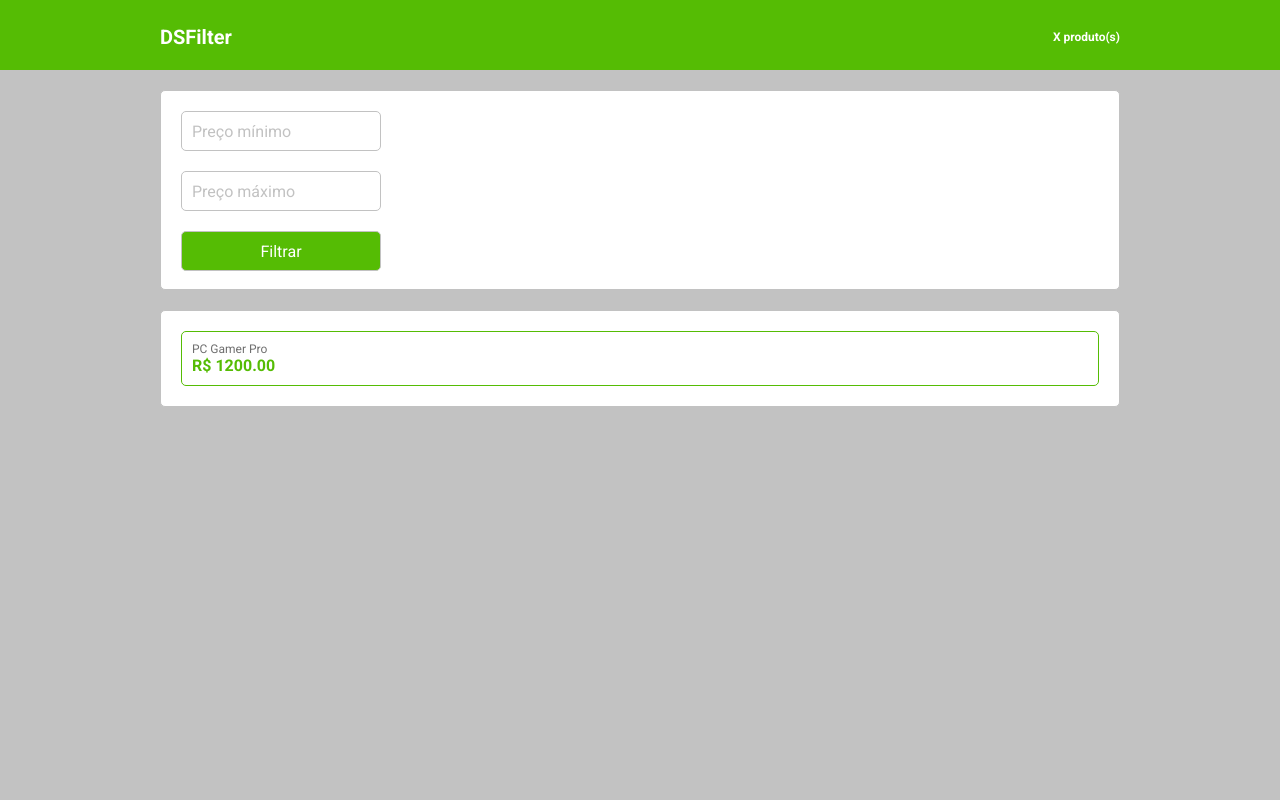
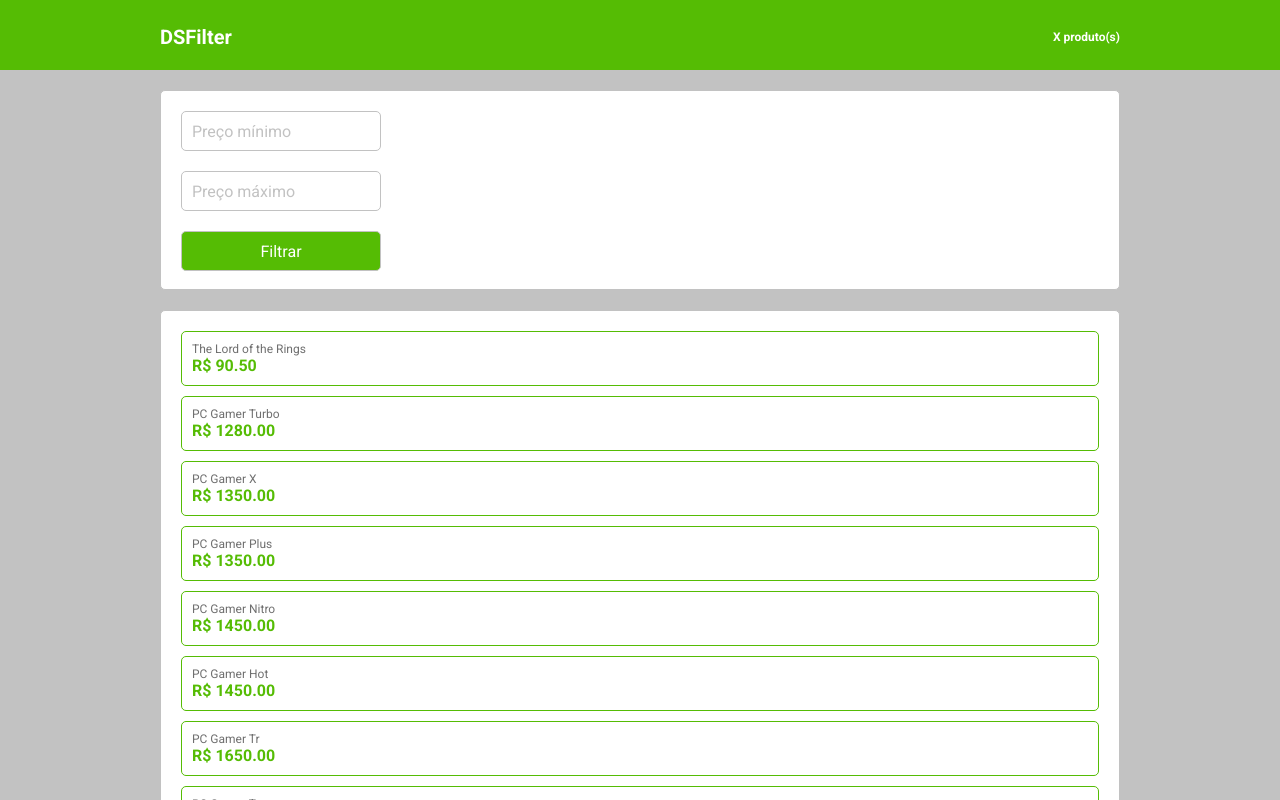
Before and after one commit to EduardoGomes1982/desafio-dsfilter, a React (Vite) app in the folder frontend/: page / in a window 1280 px wide. Shown: the top 800 px of the page. Built offline with nearby package versions, Linux system fonts and the light colour scheme.

Commit message:
Listing data model

```diff
--- a/frontend/src/components/Listing/index.tsx
+++ b/frontend/src/components/Listing/index.tsx
@@ -1,12 +1,20 @@
+import { ProductDTO } from "../../models/product";
+import { findByPrice } from "../../services/product-service";
 import "./styles.css";
 
 export default function Listing() {
-    return(
+    const listProd: ProductDTO[] = findByPrice(0, Number.MAX_VALUE);
+
+    return (
         <section id="listing-section" className="ds-container ds-listing-card">
-            <div className="dsc-list-item">
-                <p className="ds-item-title">PC Gamer Pro</p>
-                <p className="ds-item-price">R$ 1200.00</p>
-            </div>
+            {
+                listProd.map(p =>
+                    <div key={p.id} className="dsc-list-item">
+                        <p className="ds-item-title">{p.name}</p>
+                        <p className="ds-item-price">R$ {p.price.toFixed(2)}</p>
+                    </div>
+                )
+            }
         </section>
     )
 }
--- a/frontend/src/components/Listing/styles.css
+++ b/frontend/src/components/Listing/styles.css
@@ -4,6 +4,9 @@
     border-radius: 5px;
     border: 1px solid var(--ds-color-border-primary);
     padding: 20px;
+    display: flex;
+    flex-direction: column;
+    gap: 10px;
 }
 
 .dsc-list-item {
--- /dev/null
+++ b/frontend/src/models/product.ts
@@ -0,0 +1,5 @@
+export type ProductDTO = {
+    id: number,
+    name: string,
+    price: number
+}
--- /dev/null
+++ b/frontend/src/services/product-service.ts
@@ -0,0 +1,75 @@
+import { ProductDTO } from "../models/product";
+
+export function findByPrice(min: number, max: number): ProductDTO[] {
+  return products
+    .filter((x) => x.price >= min && x.price <= max)
+    .sort((x, y) => x.price - y.price);
+}
+
+const products: ProductDTO[] = [
+  {
+    id: 1,
+    name: "The Lord of the Rings",
+    price: 90.5,
+  },
+  {
+    id: 2,
+    name: "Smart TV",
+    price: 2190.0,
+  },
+  {
+    id: 7,
+    name: "PC Gamer X",
+    price: 1350.0,
+  },
+  {
+    id: 15,
+    name: "PC Gamer Weed",
+    price: 2200.0,
+  },
+  {
+    id: 21,
+    name: "PC Gamer Tx",
+    price: 1680.0,
+  },
+  {
+    id: 17,
+    name: "PC Gamer Turbo",
+    price: 1280.0,
+  },
+  {
+    id: 20,
+    name: "PC Gamer Tr",
+    price: 1650.0,
+  },
+  {
+    id: 9,
+    name: "PC Gamer Tera",
+    price: 1950.0,
+  },
+  {
+    id: 13,
+    name: "PC Gamer Plus",
+    price: 1350.0,
+  },
+  {
+    id: 11,
+    name: "PC Gamer Nitro",
+    price: 1450.0,
+  },
+  {
+    id: 23,
+    name: "PC Gamer Min",
+    price: 2250.0,
+  },
+  {
+    id: 16,
+    name: "PC Gamer Max",
+    price: 2340.0,
+  },
+  {
+    id: 18,
+    name: "PC Gamer Hot",
+    price: 1450.0,
+  },
+];
```
